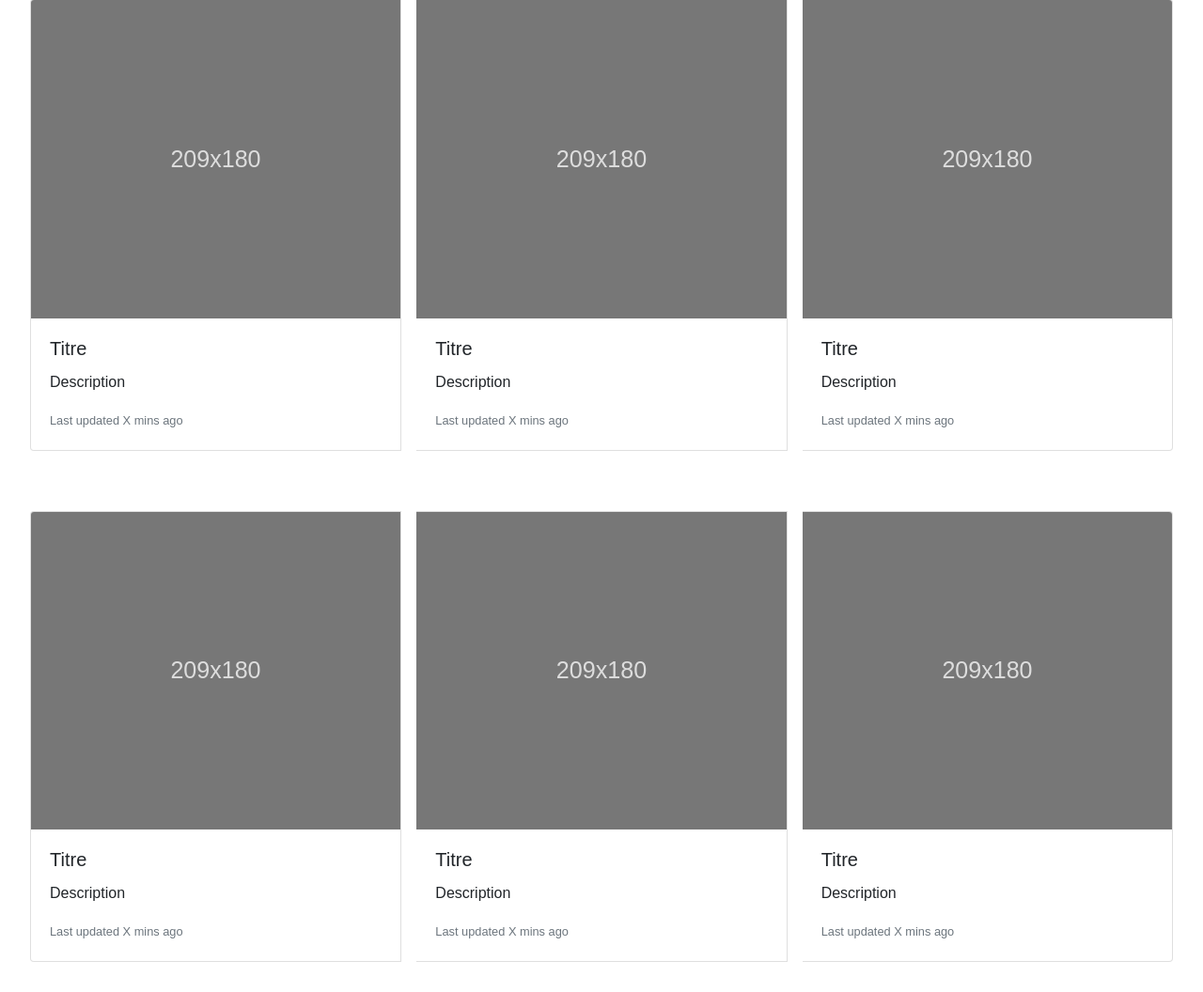
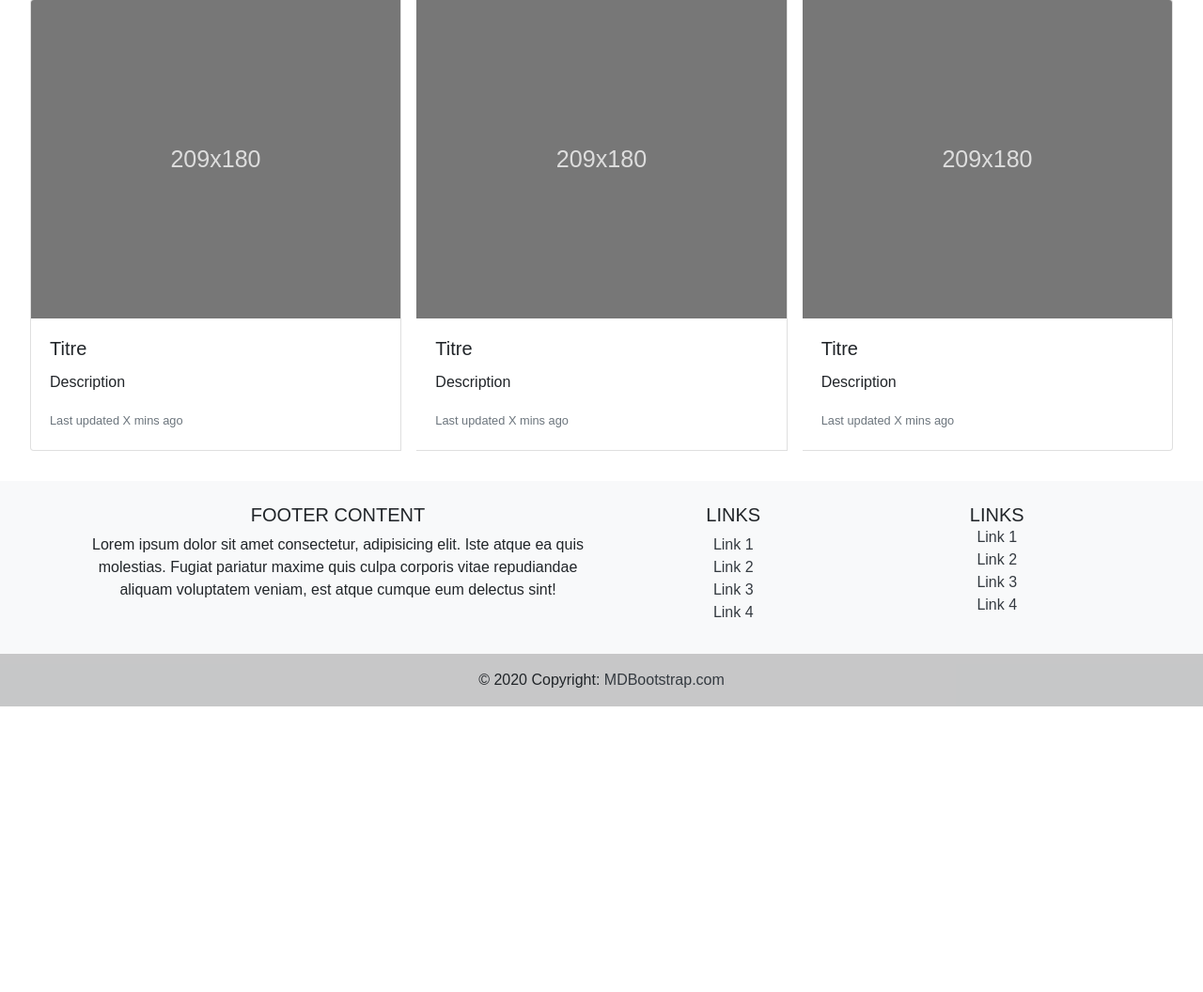
Before and after one commit to fabioRdrgs/RefileTesGogosses, a PHP site: page / in a window 1280 px wide. Shown: the part 818-1874 px from the top of the page at 94% size. After the commit the page ends 1570 px from the top, so only its background shows below. Run offline with PHP 8.4, Linux system fonts and the light colour scheme.

Commit message:
Update template index.php & nav.inc.php

```diff
--- a/index.php
+++ b/index.php
@@ -92,40 +92,61 @@
             </div>
         </div>
     </div>
-    <div class="card-group p-4">
-        <div class="card m-2">
-            <a href="page/article.php">
-                <img class="card-img-top" src="img/download.svg" alt="#">
-            </a>
-            <div class="card-body">
-                <h5 class="card-title">Titre</h5>
-                <p class="card-text">Description</p>
-                <p class="card-text"><small class="text-muted">Last updated X mins ago</small></p>
+
+    <!-- Pied de page (pas sûr de le garder) -->
+    <footer class="bg-light text-center text-lg-start">
+        <div class="container p-4">
+            <div class="row">
+                <div class="col-lg-6 col-md-12 mb-4 mb-md-0">
+                    <h5 class="text-uppercase">Footer Content</h5>
+                    <p>
+                        Lorem ipsum dolor sit amet consectetur, adipisicing elit. Iste atque ea quis
+                        molestias. Fugiat pariatur maxime quis culpa corporis vitae repudiandae aliquam
+                        voluptatem veniam, est atque cumque eum delectus sint!
+                    </p>
+                </div>
+                <div class="col-lg-3 col-md-6 mb-4 mb-md-0">
+                    <h5 class="text-uppercase">Links</h5>
+
+                    <ul class="list-unstyled mb-0">
+                        <li>
+                            <a href="#!" class="text-dark">Link 1</a>
+                        </li>
+                        <li>
+                            <a href="#!" class="text-dark">Link 2</a>
+                        </li>
+                        <li>
+                            <a href="#!" class="text-dark">Link 3</a>
+                        </li>
+                        <li>
+                            <a href="#!" class="text-dark">Link 4</a>
+                        </li>
+                    </ul>
+                </div>
+                <div class="col-lg-3 col-md-6 mb-4 mb-md-0">
+                    <h5 class="text-uppercase mb-0">Links</h5>
+                    <ul class="list-unstyled">
+                        <li>
+                            <a href="#!" class="text-dark">Link 1</a>
+                        </li>
+                        <li>
+                            <a href="#!" class="text-dark">Link 2</a>
+                        </li>
+                        <li>
+                            <a href="#!" class="text-dark">Link 3</a>
+                        </li>
+                        <li>
+                            <a href="#!" class="text-dark">Link 4</a>
+                        </li>
+                    </ul>
+                </div>
             </div>
         </div>
-        <div class="card m-2">
-            <a href="page/article.php">
-                <img class="card-img-top" src="img/download.svg" alt="#">
-            </a>
-            <div class="card-body">
-                <h5 class="card-title">Titre</h5>
-                <p class="card-text">Description</p>
-                <p class="card-text"><small class="text-muted">Last updated X mins ago</small></p>
-            </div>
+        <div class="text-center p-3" style="background-color: rgba(0, 0, 0, 0.2);">
+            © 2020 Copyright:
+            <a class="text-dark" href="https://mdbootstrap.com/">MDBootstrap.com</a>
         </div>
-        <div class="card m-2">
-            <a href="page/article.php">
-                <img class="card-img-top" src="img/download.svg" alt="#">
-            </a>
-            <div class="card-body">
-                <h5 class="card-title">Titre</h5>
-                <p class="card-text">Description</p>
-                <p class="card-text"><small class="text-muted">Last updated X mins ago</small></p>
-            </div>
-        </div>
-    </div>
-
-
+    </footer>
 </body>
 
 </html>
--- a/php/login_func.inc.php
+++ b/php/login_func.inc.php
@@ -136,4 +136,3 @@ function delete($id)
   }
   return $answer;
 }
-?>
--- a/php/nav.inc.php
+++ b/php/nav.inc.php
@@ -20,11 +20,11 @@
                         <a class="nav-link" href="index.php">Accueil<span class="sr-only">(current)</span></a>
                     </li>
                     <li class="nav-item">
-                        <a class="nav-link" href="page/annonces.php">Annonces</a>
+                        <a class="nav-link" href="./annonces.php">Annonces</a>
                     </li>
                     <!-- Ici une boucle if pour savoir si oui ou non connecter. Si oui afficher ce qui est en dessous -->
                     <li class="nav-item">
-                        <a class="nav-link" href="page/annonce.php">Mes annonces</a>
+                        <a class="nav-link" href="./annonce.php">Mes annonces</a>
                     </li>
                 </ul>
             </div>
@@ -34,7 +34,7 @@
                 </li>
                 <!-- Ici une boucle if pour savoir si oui ou non connecter. Si oui afficher ce qui est en dessous -->
                 <li class="nav-item">
-                    <a class="nav-link" href="page/login.php"><img src="img/cart.svg"></img></a>
+                    <a class="nav-link" href="./login.php"><img src="img/cart.svg"></img></a>
                 </li>
             </ul>
         </div>
--- a/php/sql.inc.php
+++ b/php/sql.inc.php
@@ -4,7 +4,7 @@
   Auteur     : F. Rodrigues dos Santos
   Sujet      : ???
  */
-require __DIR__."/php/constantes.inc.php";
+require __DIR__ . "/php/constantes.inc.php";
 
 /**
  * Connecteur de la base de données du .
```
Also changed, not shown: page/annonces.php (+56 -0 lines).
